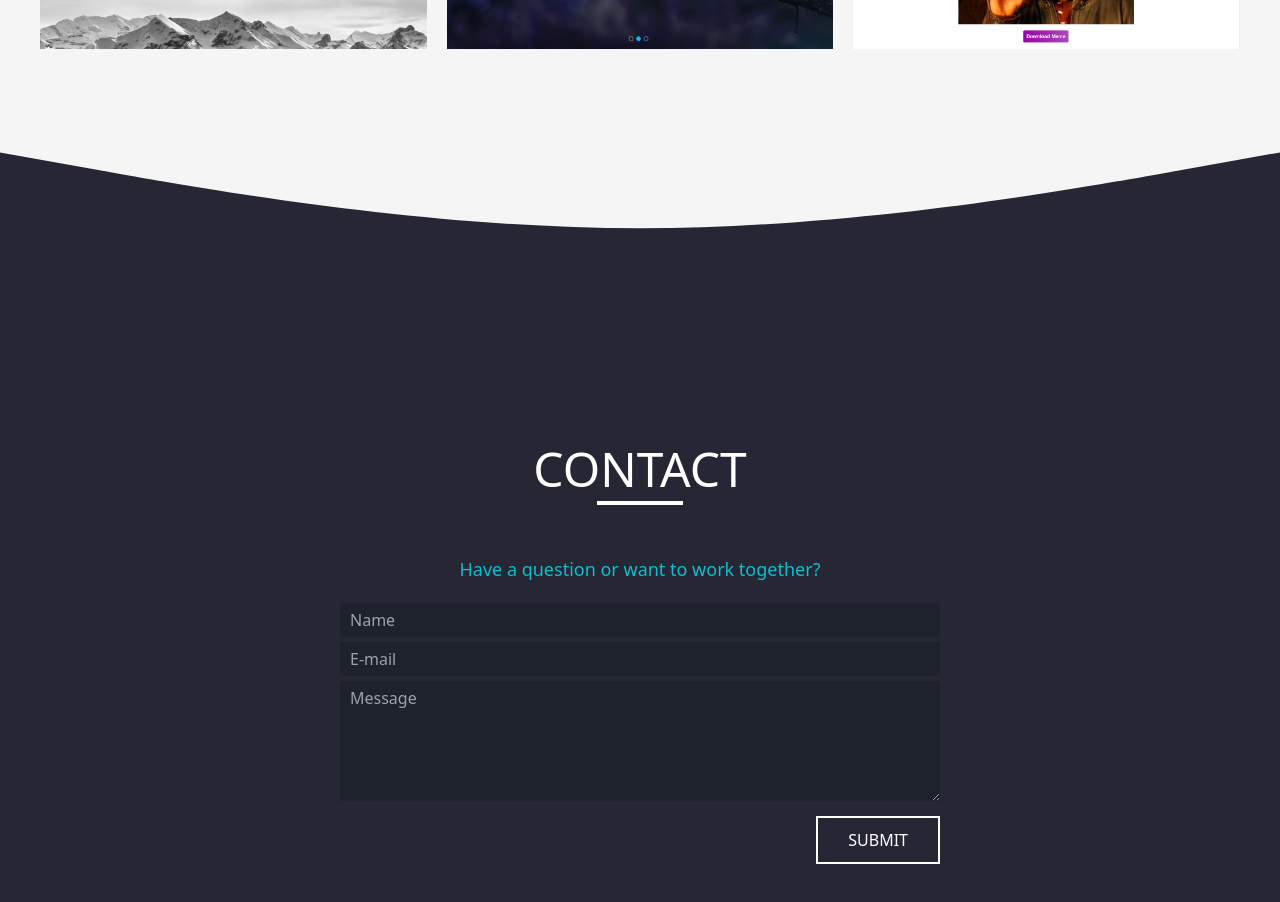
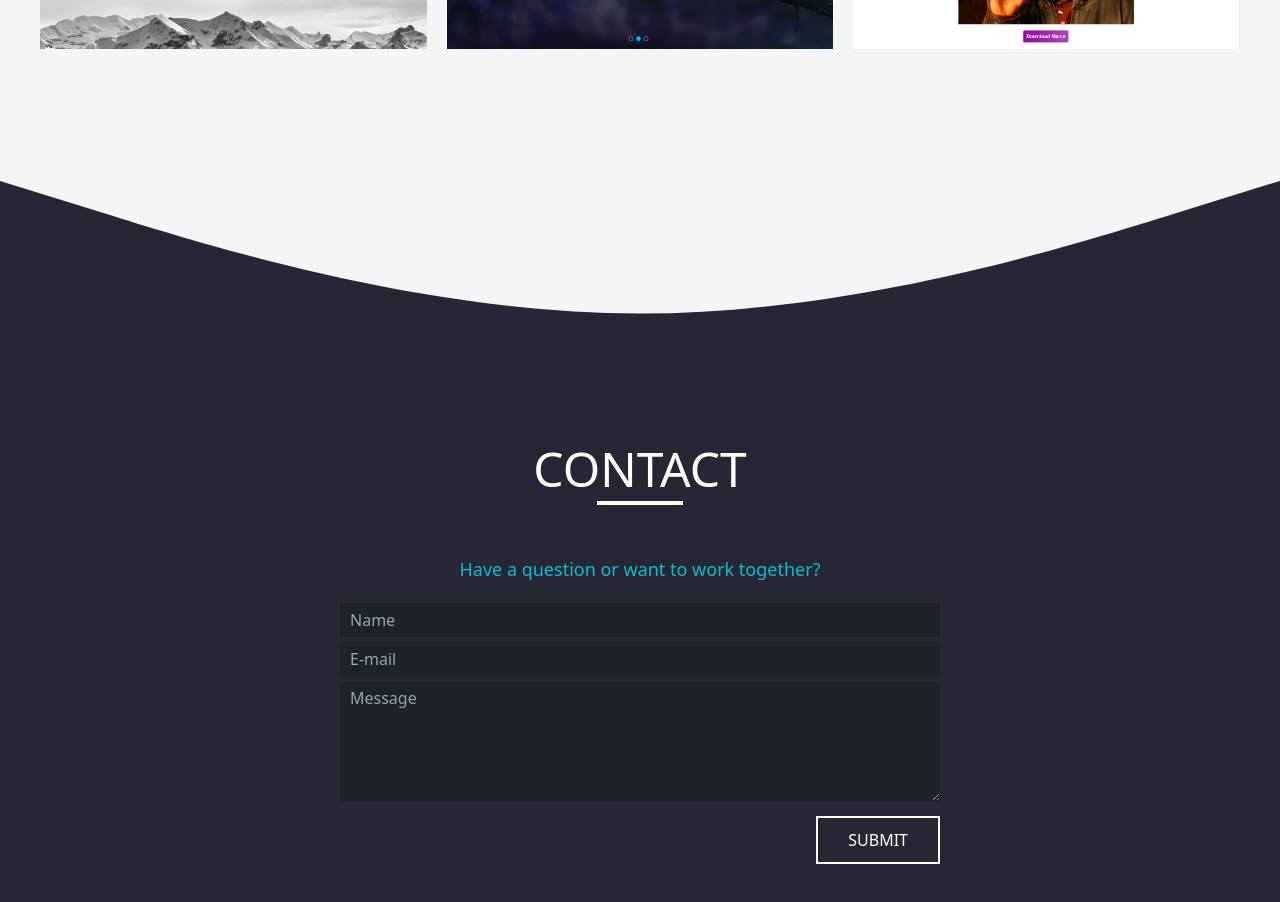
Before and after one commit to Abdulmajeed-Tawfiq/portfolio, a React (Vite) app: page / in a window 1280 px wide. Shown: the part 2360-3262 px from the top of the page. Built offline with nearby package versions, Linux system fonts and the light colour scheme.

Commit message:
make the wave more beautiful

```diff
--- a/src/pages/Main.jsx
+++ b/src/pages/Main.jsx
@@ -25,7 +25,7 @@ export default function Main() {
         <path
           fill="#262634"
           fillOpacity="1"
-          d="M0,32L120,53.3C240,75,480,117,720,117.3C960,117,1200,75,1320,53.3L1440,32L1440,320L1320,320C1200,320,960,320,720,320C480,320,240,320,120,320L0,320Z"
+          d="M0,64L120,101.3C240,139,480,213,720,213.3C960,213,1200,139,1320,101.3L1440,64L1440,320L1320,320C1200,320,960,320,720,320C480,320,240,320,120,320L0,320Z"
         ></path>
       </svg>
       <Contact />
```
